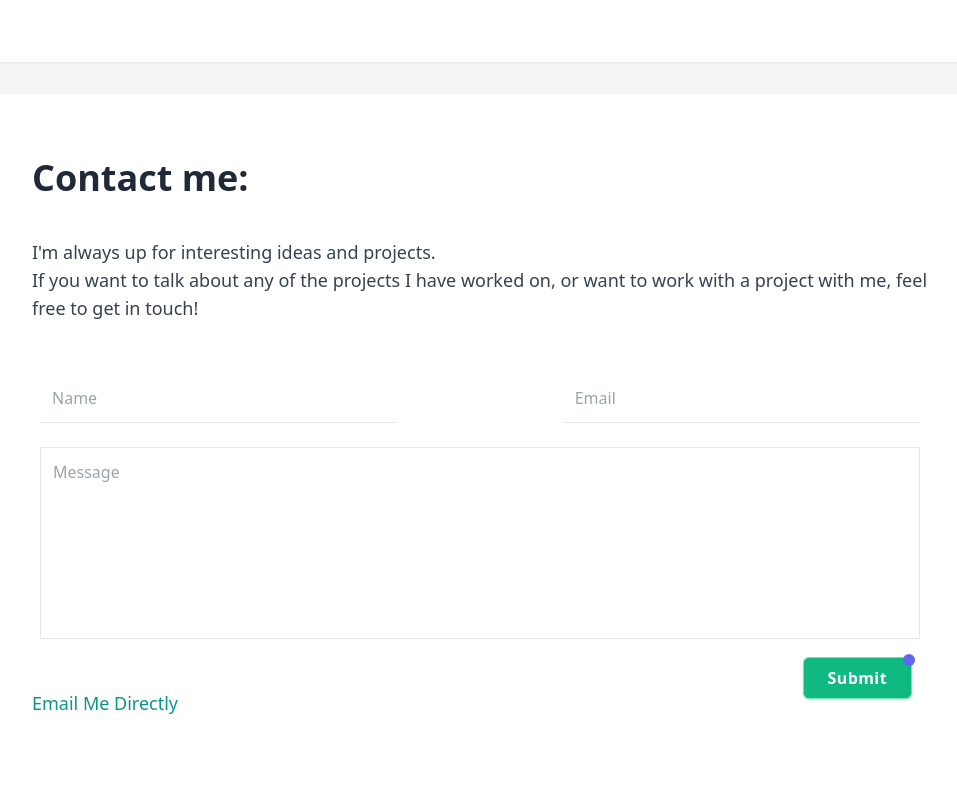
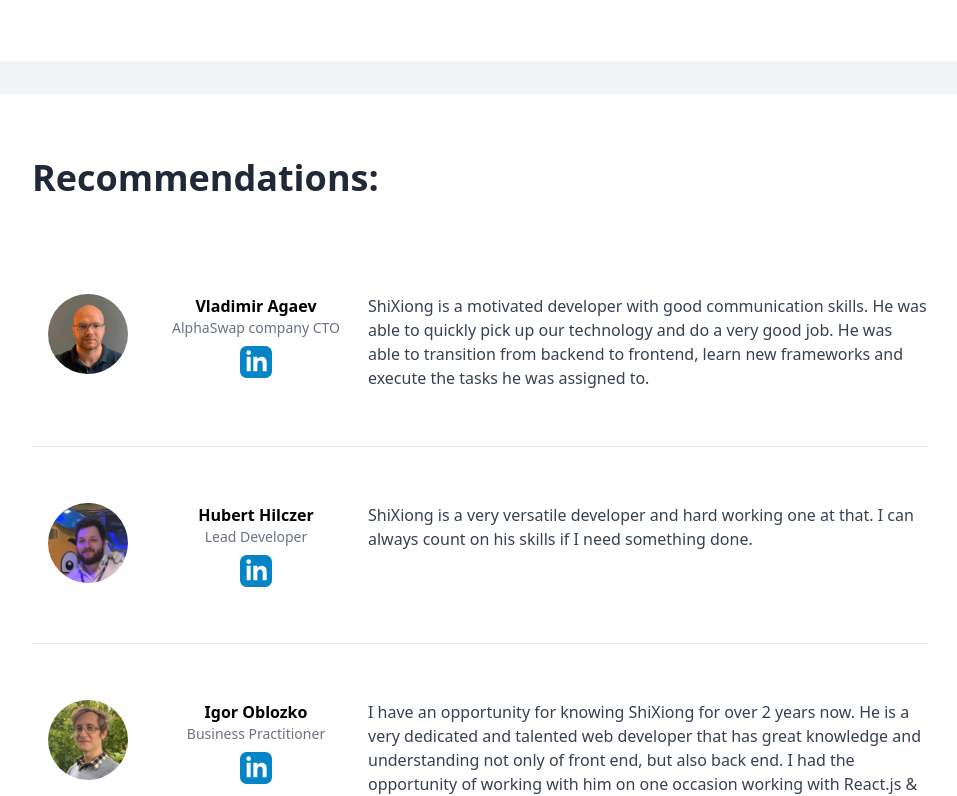
Before and after one commit to braveheart-star/daves-piedad, a Next.js app: page / in a window 1280 px wide. Shown: the part 4474-5270 px from the top of the page, without its empty margins (160-1117 px from the left). Built offline with nearby package versions, Linux system fonts and the light colour scheme.

Commit message:
recommend

```diff
--- a/src/pages/index.tsx
+++ b/src/pages/index.tsx
@@ -201,14 +201,14 @@ export default function Home() {
           </div>
         </div>
       </Card>
-      {/* <Card id="Recommend">
+      <Card id="Recommend">
         <p className="title">Recommendations:</p>
         <div className="divide-y md:mt-10">
           {recommend.map((item, idx) => (
             <RecommendDetail item={item} key={idx} />
           ))}
         </div>
-      </Card> */}
+      </Card>
       <Card id="Contact">
         <p className="title">Contact me:</p>
         <div className="text-sm text-gray-700 lg:text-lg sm:text-base">
```
